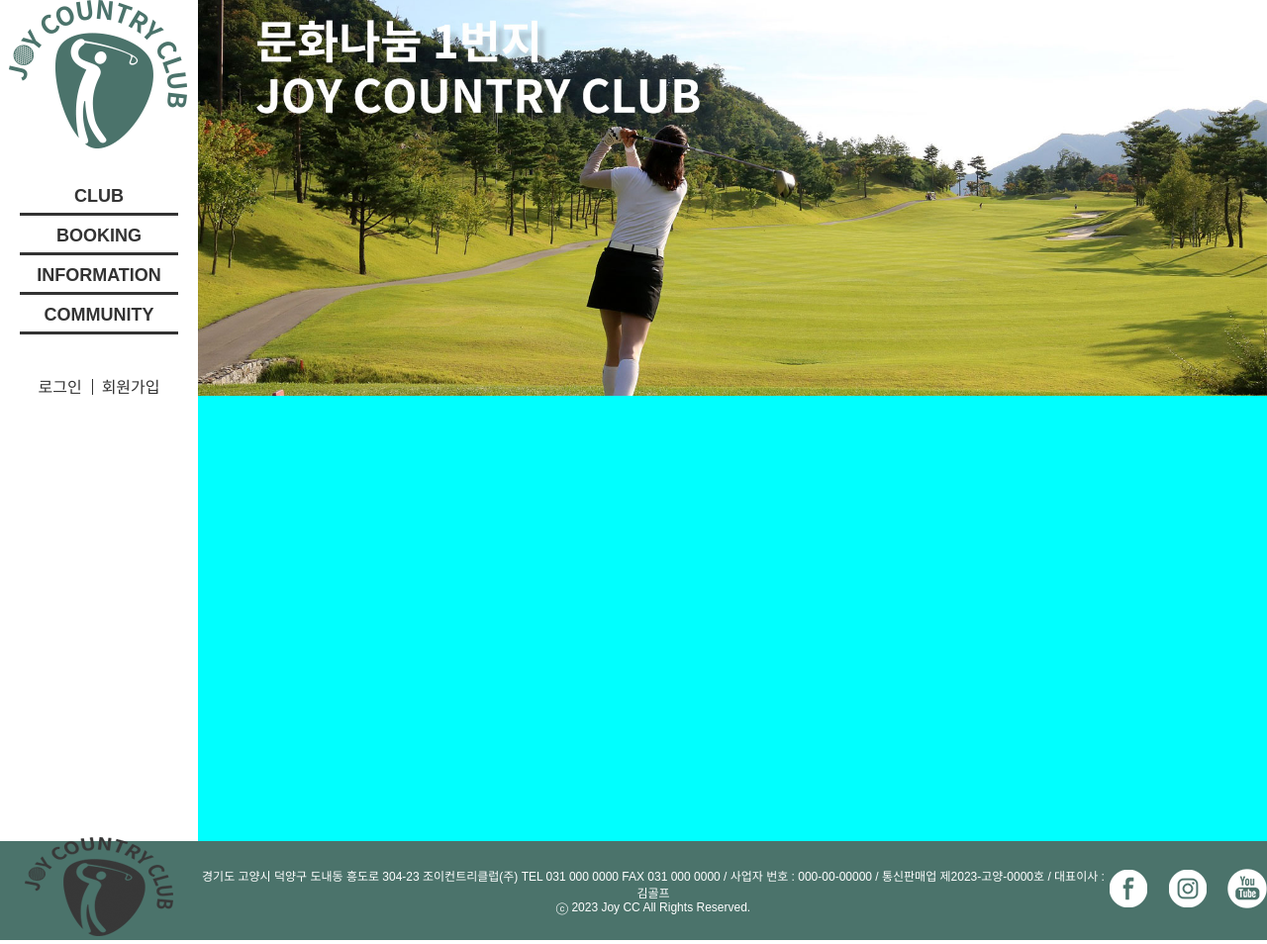
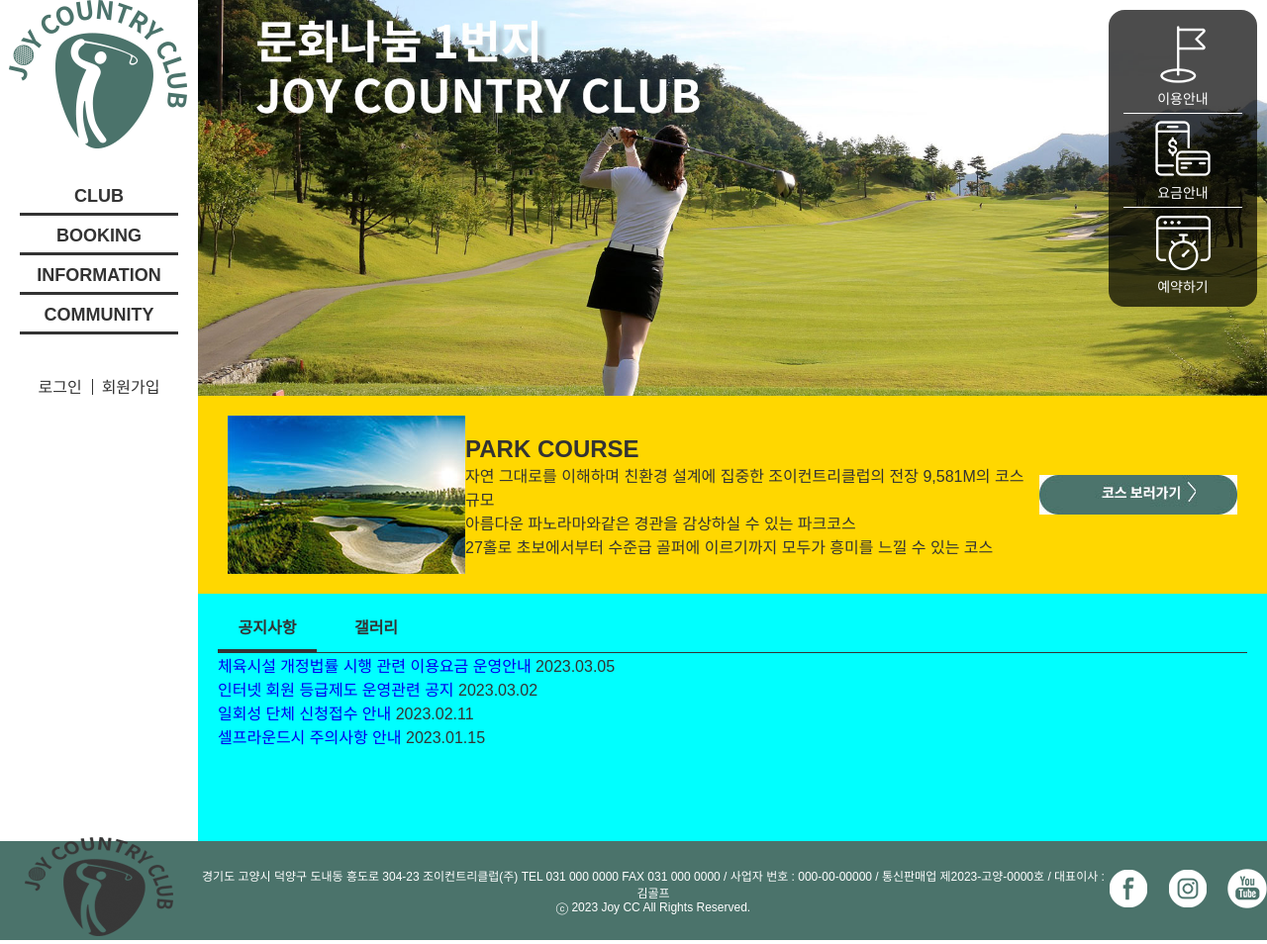
Before and after one commit to CloudyClause/webdesignproject, a plain HTML site: page webdesigndeveloper/05/index.html in a window 1280 px wide. Shown: the whole page at 99% size. Drawn offline with Linux system fonts and the light colour scheme.

Commit message:
Add files via upload

```diff
--- a/webdesigndeveloper/05/css/style.css
+++ b/webdesigndeveloper/05/css/style.css
@@ -124,6 +124,7 @@ li{
     width: calc(100% - 200px);
     height: 100%;
     background: aqua;
+    position: relative;
 }
 
 .wrap .right_wrap .slide{
@@ -154,7 +155,87 @@ li{
     object-fit: cover;
 }
 
+/* 배너 */
+.wrap .right_wrap .banner{
+    width: 150px;
+    height: 300px;
+    background: rgba(0,0,0,0.7);
+    position: absolute;
+    right: 10px;
+    top: 10px;
+    padding: 15px;
+    border-radius: 16px;
+}
 
+.wrap .right_wrap .banner li{
+    width: 100%;
+    height: 33.33%;
+    border-bottom: 1px solid #fff;
+    text-align: center;
+    margin-bottom: 5px;
+}
+.wrap .right_wrap .banner li p{
+    color: #fff;
+    font-size: 14px;
+}
+
+.wrap .right_wrap .banner .last{
+    border: none;
+}
+
+/* go */
+.wrap .right_wrap .go{
+    width: 100%;
+    height: 200px;
+    background:gold;
+    padding: 20px 30px;
+}
+
+.wrap .right_wrap .go .box{
+    display: flex;
+    justify-content: space-between;
+    align-items: center;
+}
+
+/* 공지사항 갤러리 */
+.wrap .right_wrap .board{
+    width: 100%;
+    height: 250px;
+    padding: 10px 20px;
+}
+
+.wrap .right_wrap .board .tab{
+    width: 100%;
+    height: 50px;
+    /* background: pink; */
+    border-bottom: 1px solid #333;
+    display: flex;
+    gap: 10px;
+}
+
+.wrap .right_wrap .board .tab li{
+    width: 100px;
+    height: 100%;
+}
+
+.wrap .right_wrap .board .tab li a{
+    display: block;
+    width: 100px;
+    height: 100%;
+    /* background: antiquewhite; */
+    text-align: center;
+    line-height: 50px;
+    color: #333;
+    font-weight: 600;
+}
+
+.wrap .right_wrap .board .tab .on{
+    border-bottom: 3px solid #333;
+}
+
+.wrap .right_wrap .board .tab .notice{
+
+}
 
 
 
--- a/webdesigndeveloper/05/index.html
+++ b/webdesigndeveloper/05/index.html
@@ -56,7 +56,58 @@
                 <li><a href="#"><img src="./images/slide2.jpg" alt="슬라이드2"></a></li>
                 <li><a href="#"><img src="./images/slide3.jpg" alt="슬라이드3"></a></li>
             </ul>
+            <!-- 배너 -->
+             <ul class="banner">
+                <li><a href="#">
+                    <img src="./images/now1.png" alt="이용안내">
+                    <p>이용안내</p>
+                </a></li>
+                <li><a href="#">
+                    <img src="./images/now2.png" alt="요금안내">
+                    <p>요금안내</p>
+                </a></li>
+                <li class="last"><a href="#">
+                    <img src="./images/now3.png" alt="예약하기">
+                    <p>예약하기</p>
+                </a></li>
+             </ul>
+             <!-- go -->
+            <div class="go">
+                <div class="box">
+                    <a href="#"><img src="./images/banner.jpg" alt="이미지"></a>
+                    <div class="text">
+                        <h2>PARK COURSE</h2>
+                        <p>
+                            자연 그대로를 이해하며 친환경 설계에 집중한 조이컨트리클럽의 전장 9,581M의 코스 규모<br>
+                            아름다운 파노라마와같은 경관을 감상하실 수 있는 파크코스<br>
+                            27홀로 초보에서부터 수준급 골퍼에 이르기까지 모두가 흥미를 느낄 수 있는 코스
+                        </p>
+                    </div>
+                    <a href="#"><img src="./images/bannerbtn.jpg" alt="바로가기"></a>
+                </div>
+            </div>
+
+            <div class="board">
+                <ul class="tab">
+                    <li class="on"><a href="#">공지사항</a></li>
+                    <li><a href="#">갤러리</a></li>
+                </ul>
+                    <li><a href="#">체육시설 개정법률 시행 관련 이용요금 운영안내 </a><span>2023.03.05</span></li>
+                    <li><a href="#">인터넷 회원 등급제도 운영관련 공지 </a><span>2023.03.02</span></li>
+                    <li><a href="#">일회성 단체 신청접수 안내 </a><span>2023.02.11</span></li>
+                    <li><a href="#">셀프라운드시 주의사항 안내 </a><span>2023.01.15</span></li>
+                </ul>
+            </div>
+
+
+
+
         </div>
+
+
+
+
+
     </div>
     <footer>
         <h1><img src="./images/flogo.png" alt="푸터로고"></h1>
--- a/webdesigndeveloper/05/script/script.js
+++ b/webdesigndeveloper/05/script/script.js
@@ -7,6 +7,6 @@ $(function(){
     })
 
     setInterval(function(){
-        $(".slide li").animate({})
+        $(".slide li").animate({top: }})
     })
 })
```
